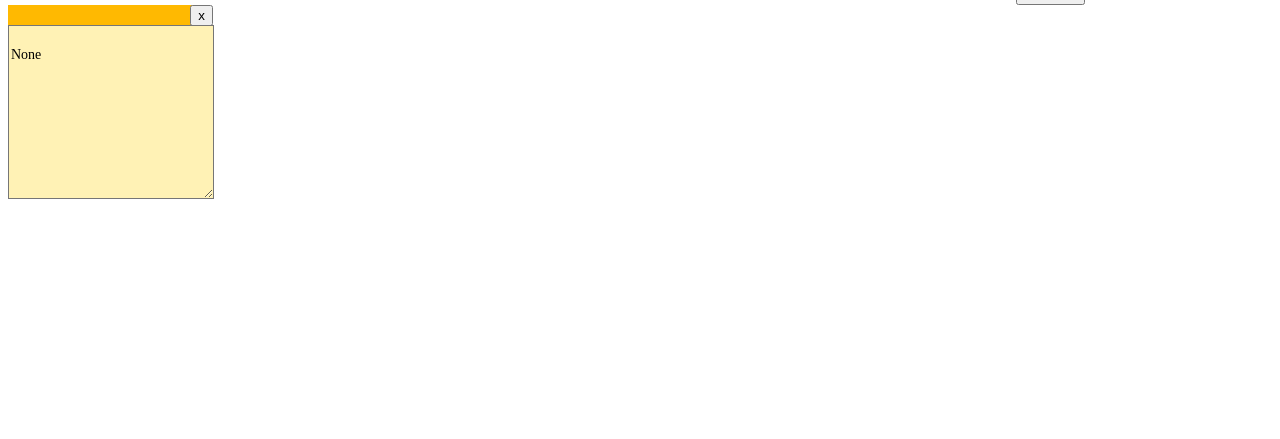
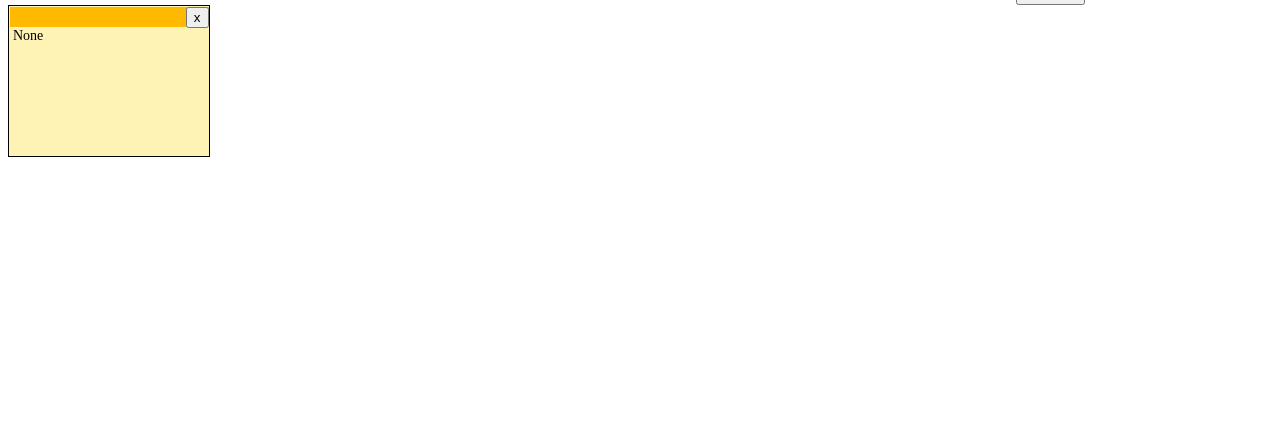
Before and after one commit to 1140310118/superzhang.site, a Django app: page /pnm/1/ in a window 1280 px wide. Shown: the part 314-753 px from the top of the page. Run offline with Django 3.2, Linux system fonts and the light colour scheme; data comes from the database, SQL or seed files in the repository; both versions use the stored data as it was after the commit; some libraries are stand-ins or nearby versions.

Commit message:
笔记样式的修改
笔记可以调整大小
下一步将添加拖动功能

```diff
--- a/pnm/templates/view.html
+++ b/pnm/templates/view.html
@@ -3,49 +3,62 @@
 <head>
 	<title>阅读网页 - 添加注释</title>
 	<script src="http://lib.sinaapp.com/js/jquery/1.9.1/jquery-1.9.1.min.js"></script>
+	<script src="/static/pnm/js/resizeMe.js"></script>
+
 </head>
 <body>
 
 <iframe src="{{paper.url}}" width="1000" height="300"></iframe>
 
 <style type="text/css">
-.a_note{
-	position: relative;
+.resizeMe{
+	position: absolute;
 	width: 200px;
 	height: 150px;
-	/*resize: both;*/
-}
-textarea{
-	font-size:14px;
-	font-family:微软雅黑;
-	width: 100%;
-	height: 100%;
-	line-height:18px;
-	position: relative;
+	border-width: thin;
+	border-color: #000;
+	border-style: solid;
 	background: rgb(255,242,181);
-	border-width: thin;
-	resize: both;
-	padding-top:20px;
 }
 
 .note_delete{
 	position: absolute;
-	right: -5px;
+	right: 0px;
 	top: 0px;
 }
 .note_top{
-	width:100%;
+	margin-top:1px;
+	margin-left:0.5px;
+	position: relative;
+	z-index: 2;
+	width: calc(100% - 1px);
 	height: 20px;
 	background: rgb(255,185,1);
+}
+.note_text{
+	position: relative;
+	z-index: 1;
+	margin: 2px;
+	margin-top:-20px;
+	padding-top: 20px;
+	font-size:14px;
+	font-family:微软雅黑;
+	width: calc(100% - 9px);
+	height: calc(100% - 25px);
+	line-height:18px;
+	background: rgb(255,242,181);
+	border: none;
+	resize: none;
+	outline:none;
 }
 </style>
 
 <button id="add_note">添加笔记</button>
 <div id="note_area">
 	{% for note in notes%}
-		<div id='note_{{note.id}}' class='a_note'>
+		<div id='note_{{note.id}}' class='resizeMe'>
 			<div class="note_top">
-				<button class="note_delete">x</button>
+			<button class="note_delete">x</button>
 			</div>
 			<textarea class='note_text' >{{note.content}}</textarea>
 		</div>
@@ -53,12 +66,22 @@ textarea{
 </div>
 
 <script type="text/javascript">
-	// 改变删除按钮的位置
-
+	// focus效果
+	$(".note_text").focus(function(){
+		$(this).parent().css("outline","1px solid rgb(51,133,255)");
+	});
+	$(".note_text").blur(function(){
+		$(this).parent().css("outline","none");
+	});
 	// 添加笔记
 	$("#add_note").click(function(){
 		$.post("/_add_note/",{'paper_id': {{paper.id}}},function(note_id){
-			var note="<div id='note_"+note_id+"' class='a_note'><textarea class='note_text'></textarea><button class='note_delete'>x</button></div>";
+			var note="<div id='note_"+note_id+"' class='resizeMe'>\
+				<div class='note_top'>\
+				<button class='note_delete'>x</button>\
+				</div>\
+				<textarea class='note_text'></textarea>\
+				</div>";
 			$("#note_area").append(note);
 			// 添加修改和删除的事件
 			$('#note_'+note_id+' textarea').change(function(){
@@ -74,7 +97,7 @@ textarea{
 	});
 	// 删除笔记
 	$('.note_delete').click(function(){
-		note_id=$(this).parent().attr("id").substring(5);
+		note_id=$(this).parent().parent().attr("id").substring(5);
 		delete_note_by_id(note_id);
 	});
 	// 待调用
--- /dev/null
+++ b/static/pnm/js/resizeMe.js
@@ -0,0 +1,138 @@
+// 参考自：http://www.51xuediannao.com/js/texiao/tuozhuai.html
+// 将元素的class设置为resizeMe，即可
+
+
+var theobject = null; //This gets a value as soon as a resize start
+
+function resizeObject() {
+    this.el = null; //pointer to the object
+    this.dir    = "";      //type of current resize (n, s, e, w, ne, nw, se, sw)
+    this.grabx = null;     //Some useful values
+    this.graby = null;
+    this.width = null;
+    this.height = null;
+    this.left = null;
+    this.top = null;
+}
+
+
+//Find out what kind of resize! Return a string inlcluding the directions
+function getDirection(el) {
+    var xPos, yPos, offset, dir;
+    dir = "";
+
+    xPos = window.event.offsetX;
+    yPos = window.event.offsetY;
+
+    offset = 8; //The distance from the edge in pixels
+
+    if (yPos<offset) dir += "n";
+    else if (yPos > el.offsetHeight-offset) dir += "s";
+    if (xPos<offset) dir += "w";
+    else if (xPos > el.offsetWidth-offset) dir += "e";
+
+    return dir;
+}
+
+function doDown() {
+    var el = getReal(event.srcElement, "className", "resizeMe");
+
+    if (el == null) {
+        theobject = null;
+        return;
+    }
+
+    dir = getDirection(el);
+    if (dir == "") return;
+
+    theobject = new resizeObject();
+
+    theobject.el = el;
+    theobject.dir = dir;
+
+    theobject.grabx = window.event.clientX;
+    theobject.graby = window.event.clientY;
+    theobject.width = el.offsetWidth;
+    theobject.height = el.offsetHeight;
+    theobject.left = el.offsetLeft;
+    theobject.top = el.offsetTop;
+
+    window.event.returnValue = false;
+    window.event.cancelBubble = true;
+}
+
+function doUp() {
+    if (theobject != null) {
+        theobject = null;
+    }
+}
+
+function doMove() {
+    var el, xPos, yPos, str, xMin, yMin;
+    xMin = 8; //The smallest width possible
+    yMin = 8; //             height
+
+    el = getReal(event.srcElement, "className", "resizeMe");
+
+    if (el.className == "resizeMe") {
+        str = getDirection(el);
+    //Fix the cursor
+        if (str == "") str = "default";
+        else str += "-resize";
+        el.style.cursor = str;
+    }
+
+//Dragging starts here
+    if(theobject != null) {
+        if (dir.indexOf("e") != -1)
+            theobject.el.style.width = Math.max(xMin, theobject.width +
+
+window.event.clientX - theobject.grabx) + "px";
+
+        if (dir.indexOf("s") != -1)
+            theobject.el.style.height = Math.max(yMin, theobject.height +
+
+window.event.clientY - theobject.graby) + "px";
+
+        if (dir.indexOf("w") != -1) {
+            theobject.el.style.left = Math.min(theobject.left +
+
+window.event.clientX - theobject.grabx, theobject.left + theobject.width - xMin) +
+
+"px";
+            theobject.el.style.width = Math.max(xMin, theobject.width -
+
+window.event.clientX + theobject.grabx) + "px";
+        }
+        if (dir.indexOf("n") != -1) {
+            theobject.el.style.top = Math.min(theobject.top +
+
+window.event.clientY - theobject.graby, theobject.top + theobject.height - yMin) +
+
+"px";
+            theobject.el.style.height = Math.max(yMin, theobject.height -
+
+window.event.clientY + theobject.graby) + "px";
+        }
+
+        window.event.returnValue = false;
+        window.event.cancelBubble = true;
+    }
+}
+
+
+function getReal(el, type, value) {
+    temp = el;
+    while ((temp != null) && (temp.tagName != "BODY")) {
+        if (eval("temp." + type) == value) {
+            el = temp;
+            return el;
+        }
+        temp = temp.parentElement;
+    }
+    return el;
+}
+
+document.onmousedown = doDown;
+document.onmouseup   = doUp;
+document.onmousemove = doMove;
```
Also changed, not shown: db.sqlite3.
